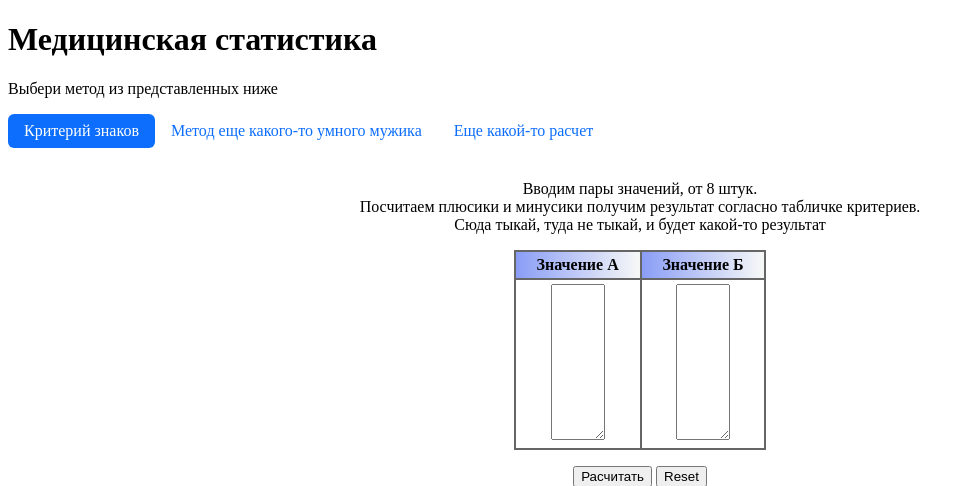
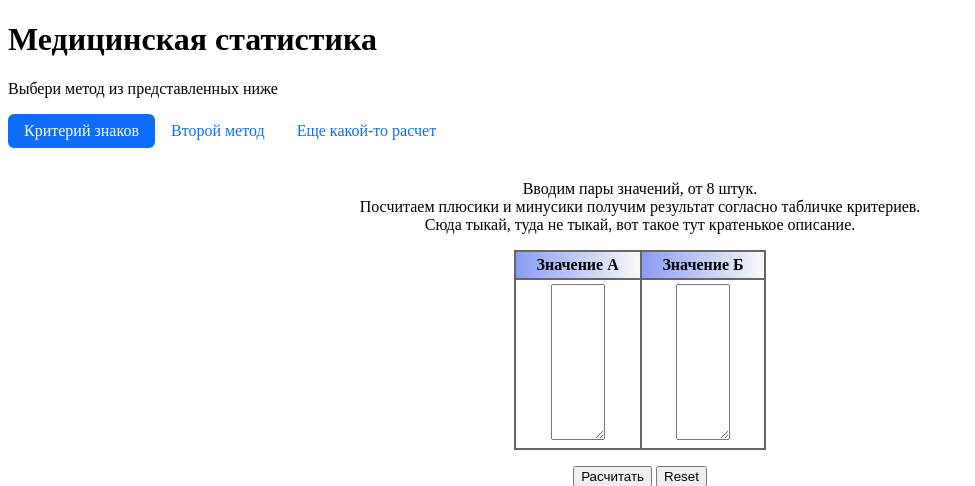
Before and after one commit to MorozovPAvel/stat_processing, a Django app: page / in a window 1280 px wide. Shown: the top 486 px of the page, without its empty margins (0-975 px from the left). Run offline with Django 5.2, Linux system fonts and the light colour scheme; lists and menus that the app fills with data are empty.

Commit message:
изменение описания на стартовой

```diff
--- a/stat_processing/main/templates/main/index.html
+++ b/stat_processing/main/templates/main/index.html
@@ -20,7 +20,7 @@
   <input checked id="tab-btn-1" name="tab-btn" type="radio" value="">
   <label for="tab-btn-1">Критерий знаков</label>
   <input id="tab-btn-2" name="tab-btn" type="radio" value="">
-  <label for="tab-btn-2">Метод еще какого-то умного мужика</label>
+  <label for="tab-btn-2">Второй метод</label>
   <input id="tab-btn-3" name="tab-btn" type="radio" value="">
   <label for="tab-btn-3">Еще какой-то расчет</label>
 
@@ -28,7 +28,7 @@
 
   <div class="tab-content" id="content-1" align="center">
       <p>Вводим пары значений, от 8 штук. <br> Посчитаем плюcики и минусики получим результат согласно табличке критериев.<br>
-      Сюда тыкай, туда не тыкай, и будет какой-то результат
+      Сюда тыкай, туда не тыкай, вот такое тут кратенькое описание.
       </p>
     <form action="{% url 'result' %}" method="POST">
         {% csrf_token %}
```
